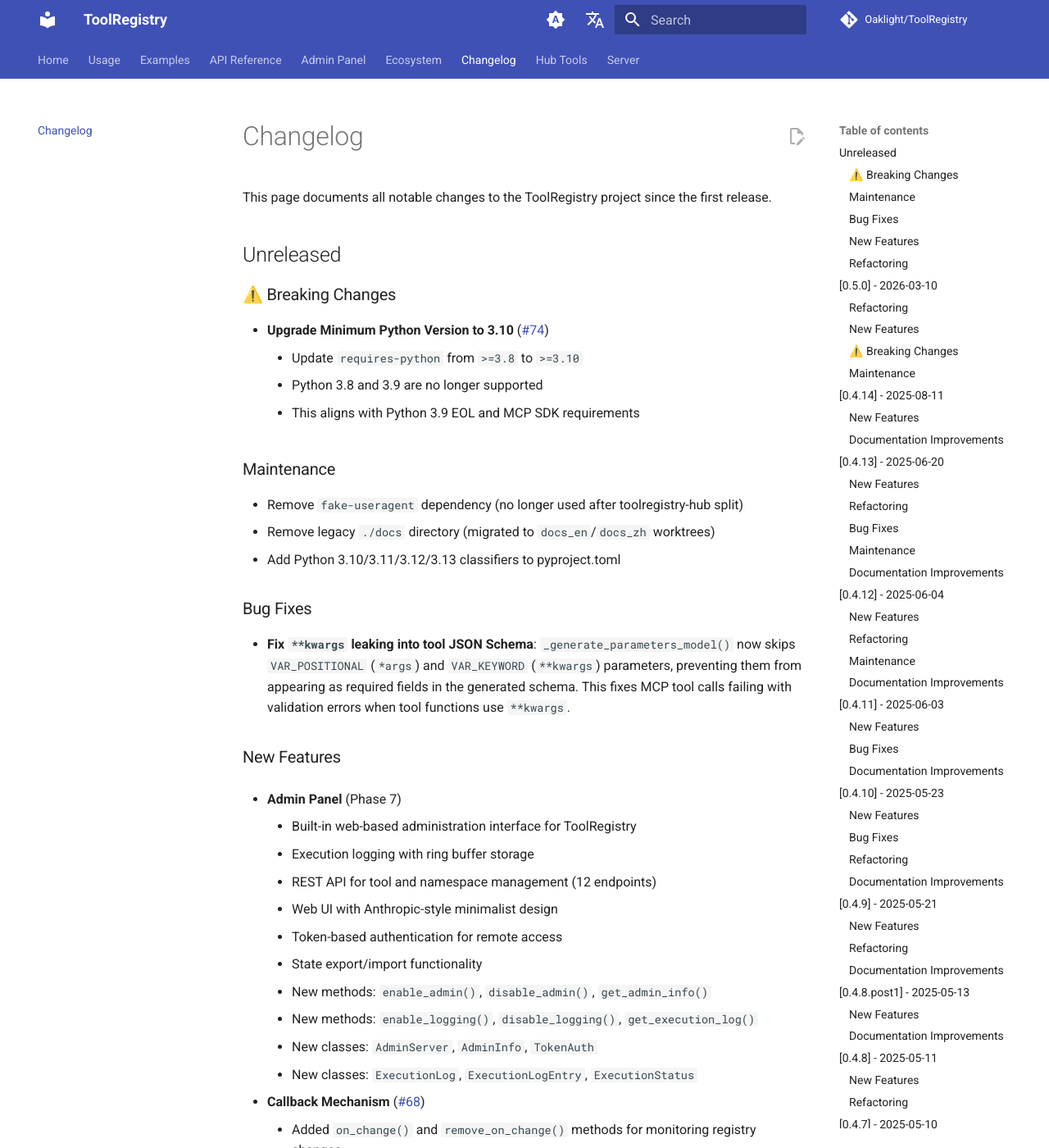
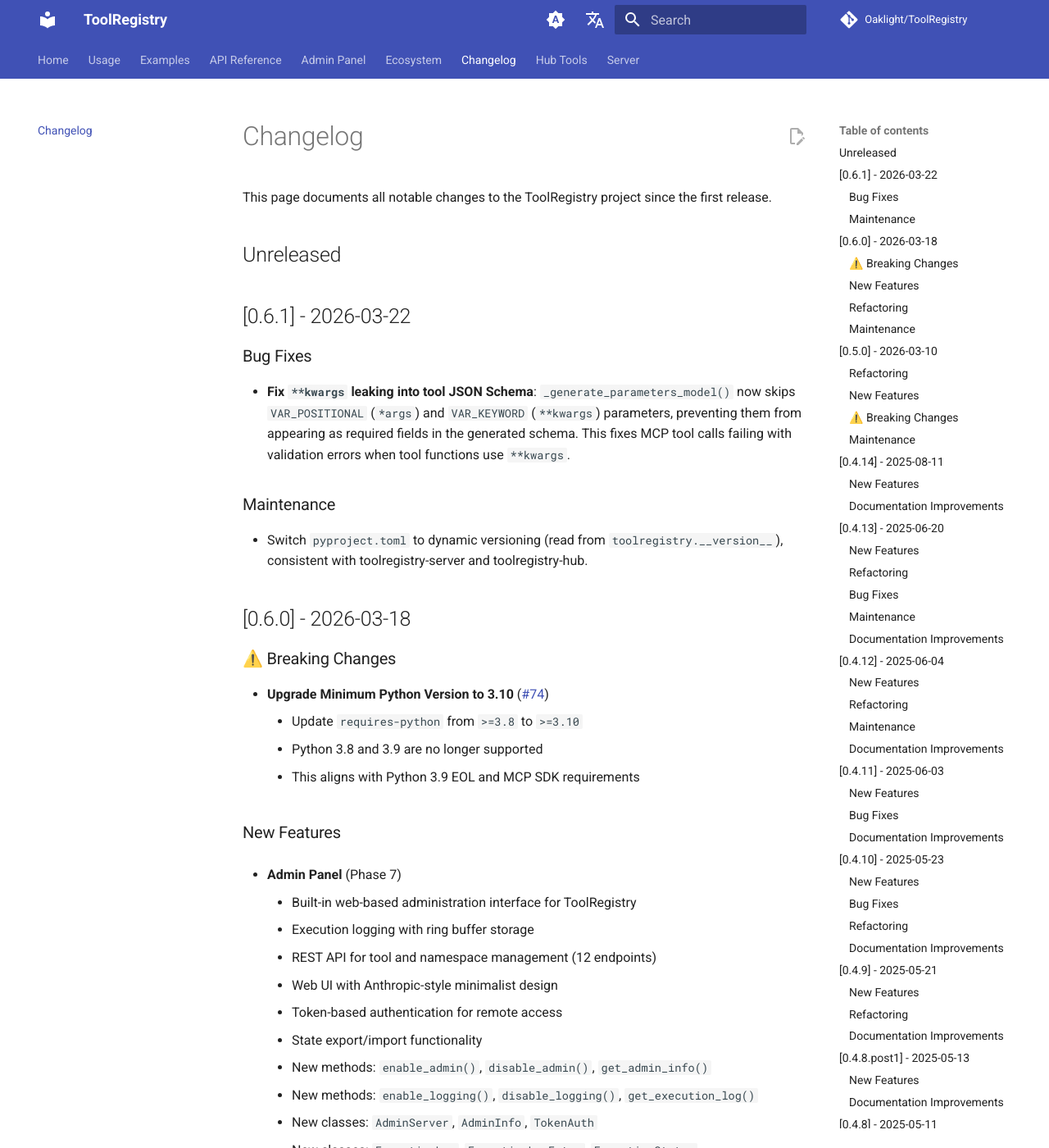
Before and after one commit to Oaklight/ToolRegistry, an MkDocs documentation site: the page built from docs/changelog.md, in a window 1280 px wide and 1400 px high. Shown: the whole window at 82% size. Built offline with MkDocs 1.6.1 and Material for MkDocs 9.7.7, drawn with Linux system fonts in a browser that asks for light colours; comment, search, counter and statistics services are not loaded; some of the changed text lies outside the part shown.

Commit message:
docs: add 0.6.0 and 0.6.1 changelog entries

```diff
--- a/docs/changelog.md
+++ b/docs/changelog.md
@@ -12,22 +12,24 @@
 
 ## Unreleased
 
+## [0.6.1] - 2026-03-22
+
+### Bug Fixes
+
+- **Fix `**kwargs` leaking into tool JSON Schema**: `_generate_parameters_model()` now skips `VAR_POSITIONAL` (`*args`) and `VAR_KEYWORD` (`**kwargs`) parameters, preventing them from appearing as required fields in the generated schema. This fixes MCP tool calls failing with validation errors when tool functions use `**kwargs`.
+
+### Maintenance
+
+- Switch `pyproject.toml` to dynamic versioning (read from `toolregistry.__version__`), consistent with toolregistry-server and toolregistry-hub.
+
+## [0.6.0] - 2026-03-18
+
 ### ⚠️ Breaking Changes
 
 - **Upgrade Minimum Python Version to 3.10** ([#74](../../issues/74))
 	- Update `requires-python` from `>=3.8` to `>=3.10`
 	- Python 3.8 and 3.9 are no longer supported
 	- This aligns with Python 3.9 EOL and MCP SDK requirements
-
-### Maintenance
-
-- Remove `fake-useragent` dependency (no longer used after toolregistry-hub split)
-- Remove legacy `./docs` directory (migrated to `docs_en`/`docs_zh` worktrees)
-- Add Python 3.10/3.11/3.12/3.13 classifiers to pyproject.toml
-
-### Bug Fixes
-
-- **Fix `**kwargs` leaking into tool JSON Schema**: `_generate_parameters_model()` now skips `VAR_POSITIONAL` (`*args`) and `VAR_KEYWORD` (`**kwargs`) parameters, preventing them from appearing as required fields in the generated schema. This fixes MCP tool calls failing with validation errors when tool functions use `**kwargs`.
 
 ### New Features
 
@@ -58,6 +63,12 @@
 	- Replaced `Union[X, Y]` with `X | Y` syntax
 	- Replaced `Optional[X]` with `X | None`
 	- Replaced `List`, `Dict`, `Tuple` with lowercase `list`, `dict`, `tuple`
+
+### Maintenance
+
+- Remove `fake-useragent` dependency (no longer used after toolregistry-hub split)
+- Remove legacy `./docs` directory (migrated to `docs_en`/`docs_zh` worktrees)
+- Add Python 3.10/3.11/3.12/3.13 classifiers to pyproject.toml
 
 ## [0.5.0] - 2026-03-10
 
```
Also changed, not shown: other parts of docs/changelog.md (+3 -0 lines).
